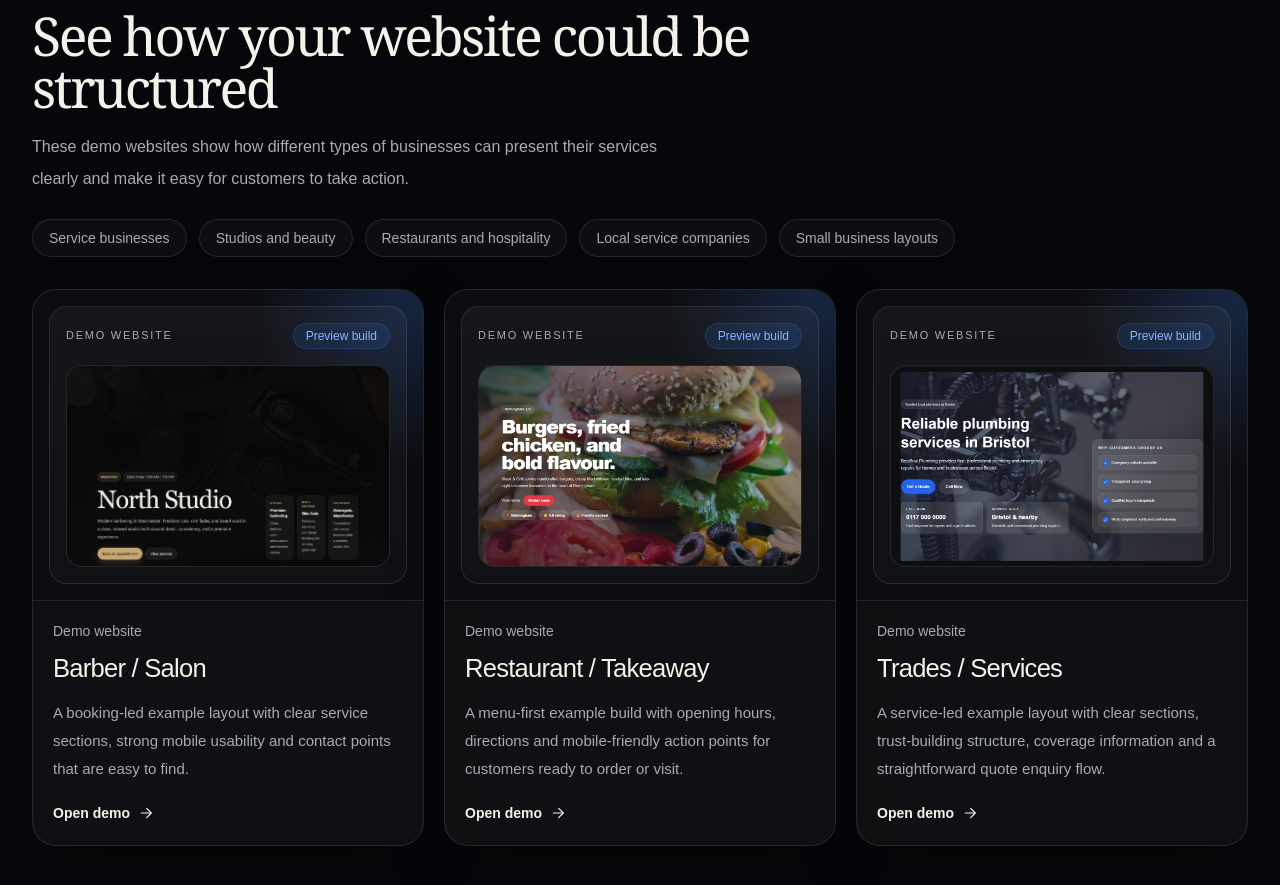
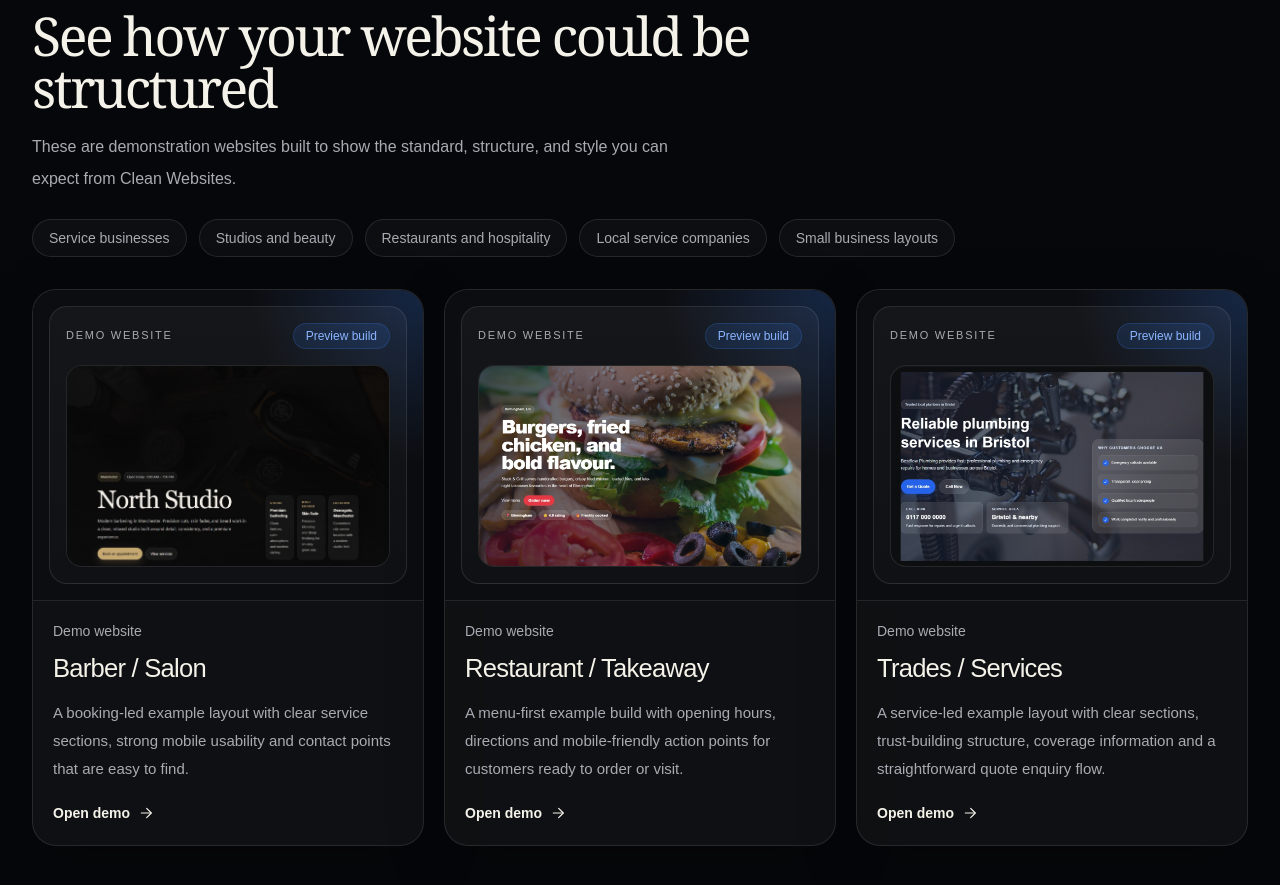
Before and after one commit to cleanwebsitesuk/cleanwebsites, a Next.js app: page / in a window 1280 px wide. Shown: the part 1400-2285 px from the top of the page. Built offline with nearby package versions, Linux system fonts and the light colour scheme.

Commit message:
Update page.tsx

```diff
--- a/app/page.tsx
+++ b/app/page.tsx
@@ -1192,9 +1192,7 @@ export default function HomePage() {
                 See how your website could be structured
               </h2>
               <p className="mt-4 max-w-2xl text-[15px] leading-7 text-[#A9ABB3] sm:text-[16px] sm:leading-8">
-                These demo websites show how different types of businesses can
-                present their services clearly and make it easy for customers to
-                take action.
+              These are demonstration websites built to show the standard, structure, and style you can expect from Clean Websites.
               </p>
             </div>
 
```
